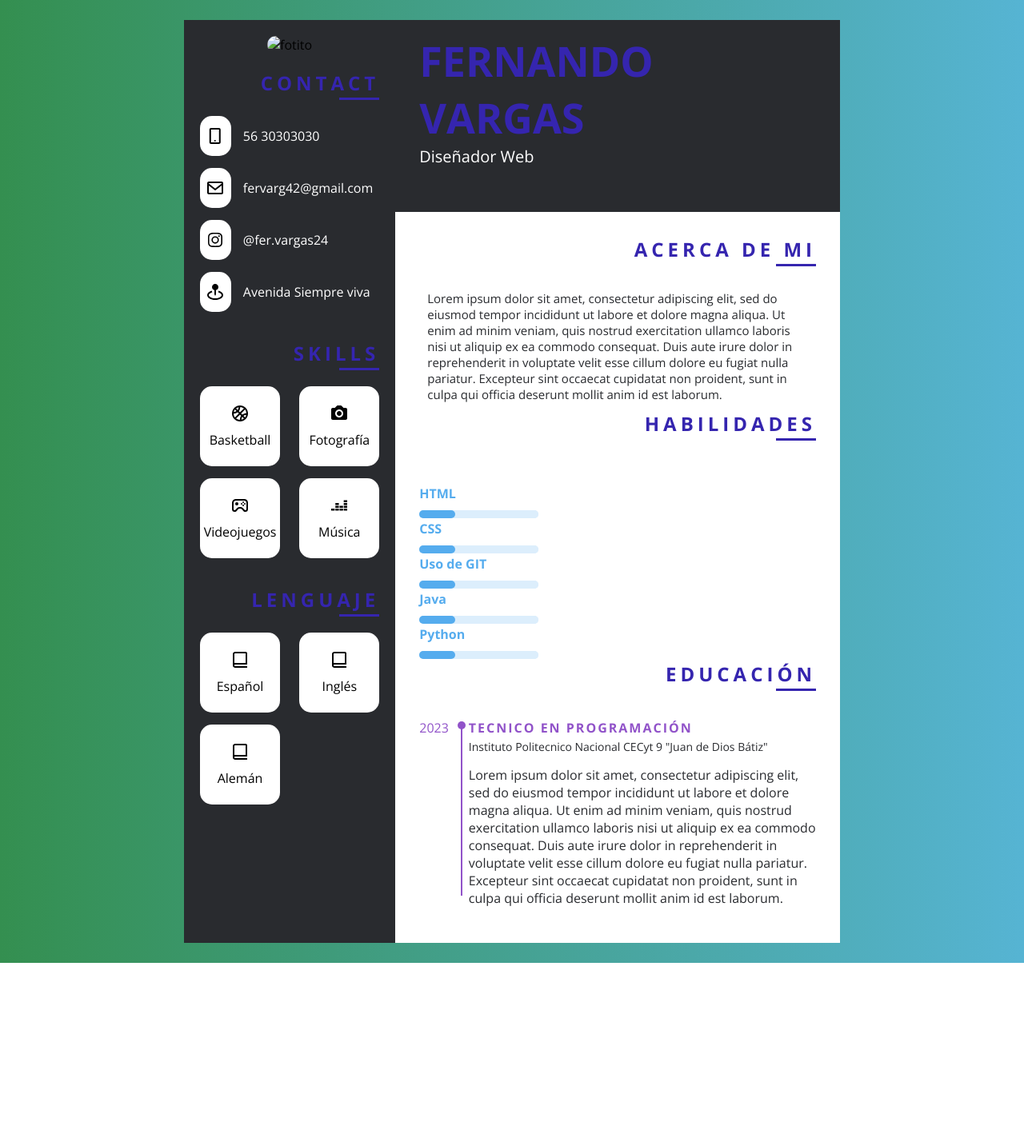
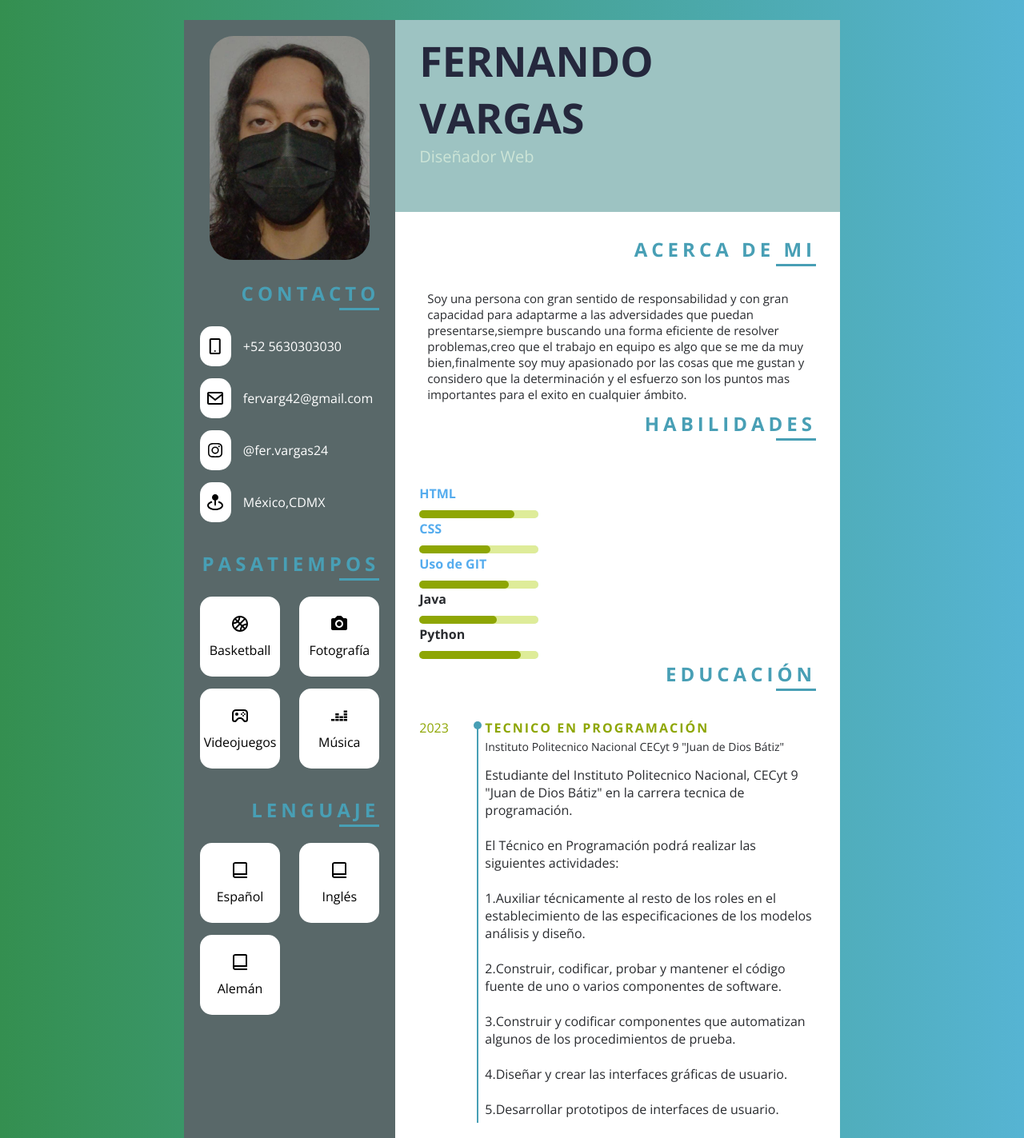
Before and after one commit to FerVarg24/CV-Vargas-Maldonado-Luis-Fernando, a plain HTML site: page index.html in a window 1280 px wide. Shown: the top 1423 px of the page at 80% size. Before the commit the page ends 1204 px from the top, so only its background shows below. Drawn offline with nearby package versions, Linux system fonts and the light colour scheme.

Commit message:
Version casi final (Revision)

```diff
--- a/estiloscv.css
+++ b/estiloscv.css
@@ -20,7 +20,7 @@ body{
 }
 
 .izq{
-    background: #292b2f;
+    background: #596869;
     width: 270px;
     padding: 0 20px;
 }
@@ -49,7 +49,7 @@ body{
     text-transform: uppercase;
     letter-spacing: 5px;
     padding-bottom: 10px;
-    color: #3525af;
+    color: #489FB5;
     position: relative;
     text-align: right;
     margin-bottom: 15px;
@@ -62,7 +62,7 @@ body{
     right: 0;
     width: 50px;
     height: 3px;
-    background: #3525af;
+    background: #489FB5;
 }
 
 .left .icon{
@@ -134,7 +134,7 @@ body{
 }
 
 .header{
-    background: #292b2f;
+    background: #9DC3C2;
     padding: 15px 30px ;
     color: #fff;
     height: 240px;
@@ -144,12 +144,13 @@ body{
     font-size: 52px;
     text-transform: uppercase;
     font-weight: 700;
-    color: #3525af;
+    color: #25283D;
 }
 
 .header .puesto{
     font-weight: 300;
     font-size: 20px;
+    color: #CDE5D7;
 }
 
 .Sobre-mi{
@@ -181,7 +182,7 @@ body{
 
 .in_der .li_wrap .fecha{
     width: 125px;
-    color: #9153c9;
+    color: #8EA604;
 }
 
 .in_der .li_wrap .info{
@@ -194,7 +195,7 @@ body{
     text-transform: uppercase;
     font-weight: 700;
     letter-spacing: 2px;
-    color: #9153c9;
+    color: #8EA604;
 }
 
 .in_der .li_wrap .info_com{
@@ -214,7 +215,7 @@ body{
     left: 11px;
     width: 10px;
     height: 10px;
-    background: #9153c9;
+    background: #489FB5;
     border-radius: 50%;
 }
 
@@ -224,8 +225,8 @@ body{
     top: 10px;
     left: 15px;
     width: 2px;
-    height: 90%;
-    background: #9153c9;
+    height: 95%;
+    background: #489FB5;
 
 }
 
@@ -238,12 +239,12 @@ body{
   }
 
   .progress-bar::-webkit-progress-bar {
-    background-color: #dceefc;
+    background-color: #deec99;
     border-radius: 10px;
   }
 
   .progress-bar::-webkit-progress-value {
-    background-color: #55acee;
+    background-color: #8EA604;
     border-radius: 10px;
   }
 
--- a/index.html
+++ b/index.html
@@ -12,18 +12,18 @@
 		<div class="curriculum">
 			<div class="izq">
 				<div class="img_holder">
-					<img src="imagen.png" alt="fotito" >
+					<img src="pages/resources/fotonremake.jpeg" alt="fotito" >
 				</div>
 				<div class="contact_wrap pb">
 					<div class="title">
-						Contact
+						Contacto
 					</div>
 					<div class="contacto">
 						<ul>
 							<li>
 								<div class="li_wrap">
 									<div class="iconito"><svg xmlns="http://www.w3.org/2000/svg" width="24" height="24" viewBox="0 0 24 24" style="fill: rgba(0, 0, 0, 1);transform: ;msFilter:;"><path d="M16.75 2h-10c-1.103 0-2 .897-2 2v16c0 1.103.897 2 2 2h10c1.103 0 2-.897 2-2V4c0-1.103-.897-2-2-2zm-10 18V4h10l.002 16H6.75z"></path><circle cx="11.75" cy="18" r="1"></circle></svg></div>
-									<div class="text">56 30303030</div>
+									<div class="text">+52 5630303030</div>
 								</div>
 							</li>
 							<li>
@@ -41,7 +41,7 @@
 							<li>
 								<div class="li_wrap">
 									<div class="iconito"><svg xmlns="http://www.w3.org/2000/svg" width="24" height="24" viewBox="0 0 24 24" style="fill: rgba(0, 0, 0, 1);transform: ;msFilter:;"><path d="m12 17 1-2V9.858c1.721-.447 3-2 3-3.858 0-2.206-1.794-4-4-4S8 3.794 8 6c0 1.858 1.279 3.411 3 3.858V15l1 2z"></path><path d="m16.267 10.563-.533 1.928C18.325 13.207 20 14.584 20 16c0 1.892-3.285 4-8 4s-8-2.108-8-4c0-1.416 1.675-2.793 4.267-3.51l-.533-1.928C4.197 11.54 2 13.623 2 16c0 3.364 4.393 6 10 6s10-2.636 10-6c0-2.377-2.197-4.46-5.733-5.437z"></path></svg></div>
-									<div class="text">Avenida Siempre viva</div>
+									<div class="text">México,CDMX</div>
 								</dijkv>
 							</li>
 						</ul>
@@ -49,7 +49,7 @@
 				</div>
 				<div class="pass_wrap pb">
 					<div class="title">
-						Skills
+						Pasatiempos
 					</div>
 					<div class="pass">
 						<ul>
@@ -125,17 +125,17 @@
 						Acerca de mi
 					</div>
 					<div class="Sobre-mi">
-						Lorem ipsum dolor sit amet, consectetur adipiscing elit, sed do eiusmod tempor incididunt ut labore et dolore magna aliqua. Ut enim ad minim veniam, quis nostrud exercitation ullamco laboris nisi ut aliquip ex ea commodo consequat. Duis aute irure dolor in reprehenderit in voluptate velit esse cillum dolore eu fugiat nulla pariatur. Excepteur sint occaecat cupidatat non proident, sunt in culpa qui officia deserunt mollit anim id est laborum.
+						Soy una persona con gran sentido de responsabilidad y con gran capacidad para adaptarme a las adversidades que puedan presentarse,siempre buscando una forma eficiente de resolver problemas,creo que el trabajo en equipo es algo que se me da muy bien,finalmente soy muy apasionado por las cosas que me gustan y considero que la determinación y el esfuerzo son los puntos mas importantes para el exito en cualquier ámbito.
 					</div>
 					<div class="title">
 						Habilidades
 					</div>
 					<div class="hab">
-						<a href="pages/html.html" target="_blank"><p>HTML</a><br><progress class="progress-bar" value="30" max="100"></progress></p>
-						<a href="pages/css.html" target="_blank"><p>CSS</a><br><progress class="progress-bar" value="30" max="100"></progress></p>
-						<a href="pages/git.html" target="_blank"><p>Uso de GIT</a><br><progress class="progress-bar" value="30" max="100"></progress></p>
-						<a href="java.html"><p>Java</a><br><progress class="progress-bar" value="30" max="100"></progress></p>
-						<a href="py.html"><p>Python</a><br><progress class="progress-bar" value="30" max="100"></progress></p>
+						<a href="pages/html.html" target="_blank"><p>HTML</a><br><progress class="progress-bar" value="80" max="100"></progress></p>
+						<a href="pages/css.html" target="_blank"><p>CSS</a><br><progress class="progress-bar" value="60" max="100"></progress></p>
+						<a href="pages/git.html" target="_blank"><p>Uso de GIT</a><br><progress class="progress-bar" value="75" max="100"></progress></p>
+						<p>Java<br><progress class="progress-bar" value="65" max="100"></progress></p>
+						<p>Python<br><progress class="progress-bar" value="85" max="100"></progress></p>
 					</div>
 					<div class="title">
 						Educación
@@ -149,7 +149,18 @@
 										<p class="info_title">Tecnico en Programación</p>
 										<p class="info_com">Instituto Politecnico Nacional CECyt 9 "Juan de Dios Bátiz"</p>
 										<p class="info_cont">
-											Lorem ipsum dolor sit amet, consectetur adipiscing elit, sed do eiusmod tempor incididunt ut labore et dolore magna aliqua. Ut enim ad minim veniam, quis nostrud exercitation ullamco laboris nisi ut aliquip ex ea commodo consequat. Duis aute irure dolor in reprehenderit in voluptate velit esse cillum dolore eu fugiat nulla pariatur. Excepteur sint occaecat cupidatat non proident, sunt in culpa qui officia deserunt mollit anim id est laborum.
+											Estudiante del Instituto Politecnico Nacional, CECyt 9 "Juan de Dios Bátiz" en la carrera tecnica de programación.<br><br>
+											El Técnico en Programación podrá realizar las siguientes actividades:<br><br>
+
+											1.Auxiliar técnicamente al resto de los roles en el establecimiento de las especificaciones de los modelos análisis y diseño.<br><br>
+
+											2.Construir, codificar, probar y mantener el código fuente de uno o varios componentes de software.<br><br>
+
+											3.Construir y codificar componentes que automatizan algunos de los procedimientos de prueba.<br><br>
+
+											4.Diseñar y crear las interfaces gráficas de usuario.<br><br>
+
+											5.Desarrollar prototipos de interfaces de usuario.<br><br>
 										</p>
 									</div>
 								</div>
```
Also changed, not shown: pages/resources/fotonremake.jpeg (added).
